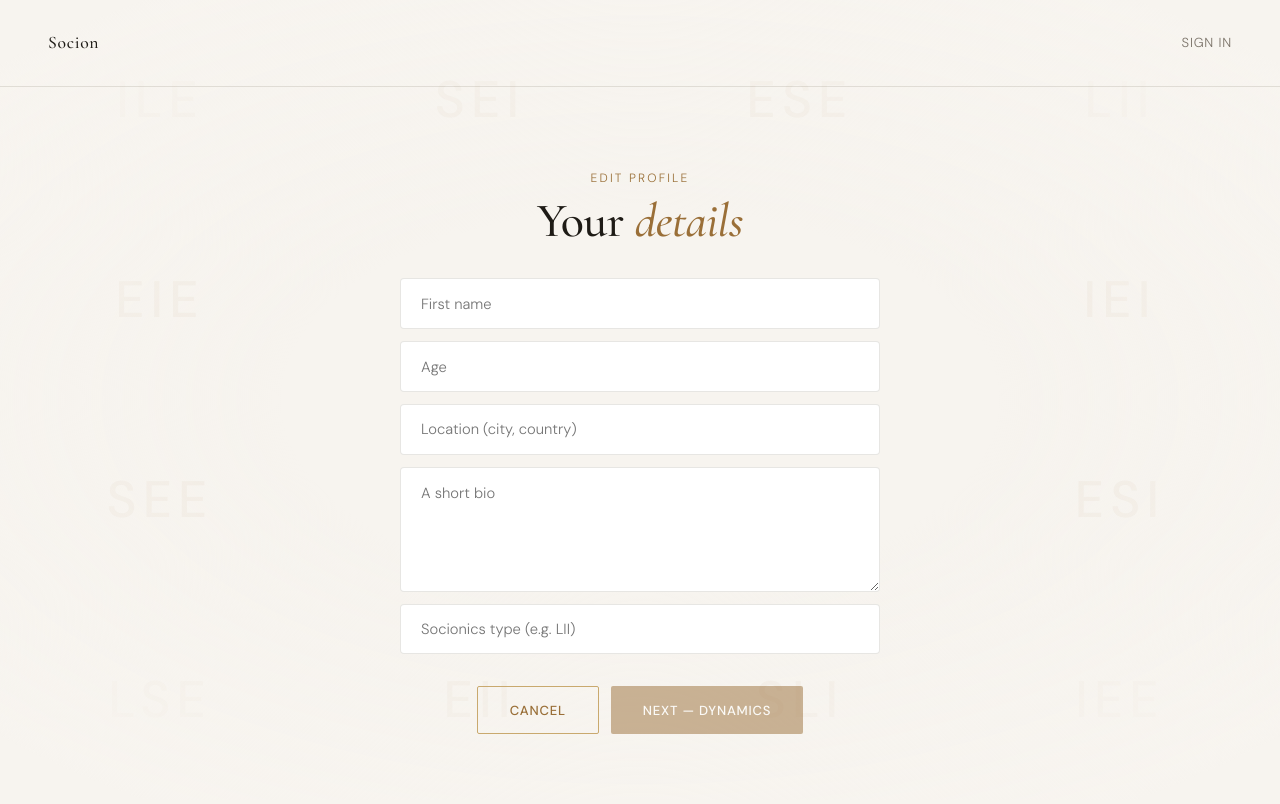
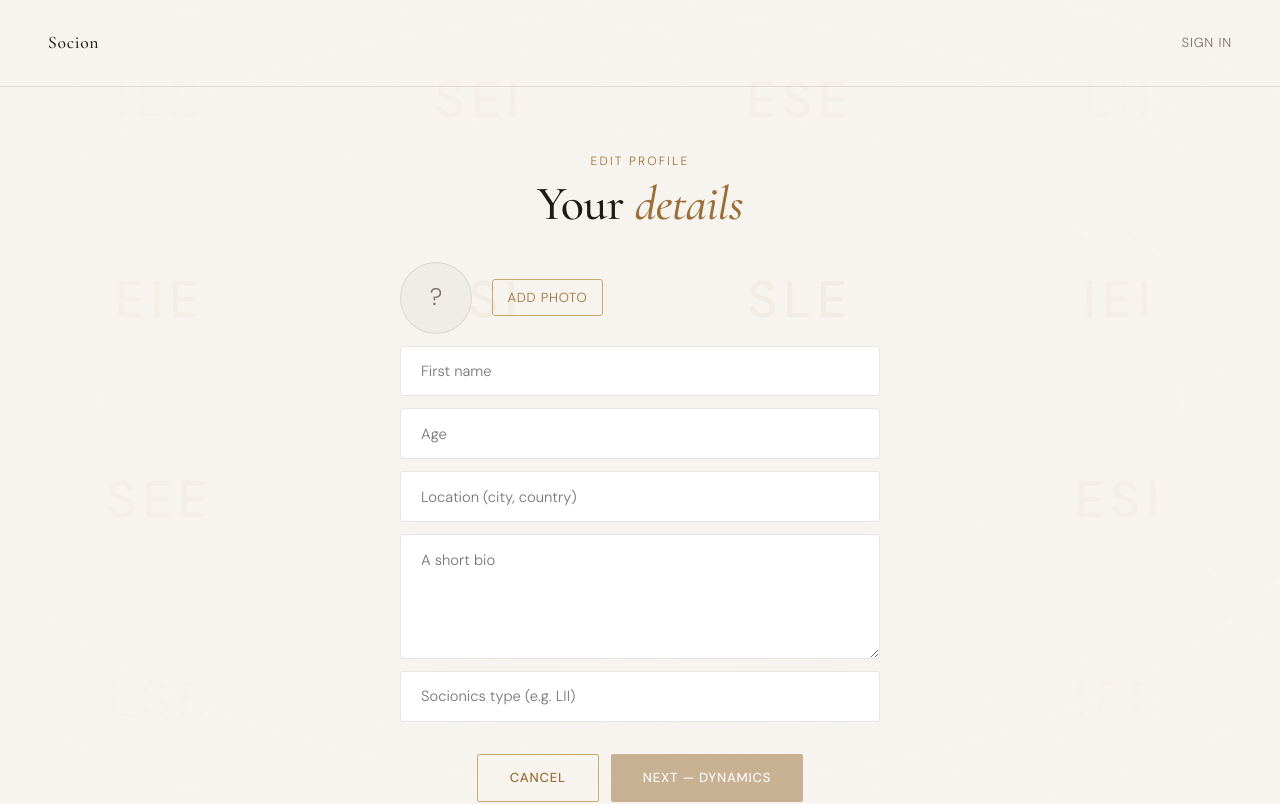
Before and after one commit to sstern42/socionics-match, a React (Vite) app: page /profile/edit in a window 1280 px wide. Shown: the top 804 px of the page. Built offline with nearby package versions, Linux system fonts and the light colour scheme; no server answers.

Commit message:
Add files via upload

```diff
--- a/src/pages/ProfileEdit.jsx
+++ b/src/pages/ProfileEdit.jsx
@@ -3,7 +3,7 @@ import { useNavigate } from 'react-router-dom'
 import Layout from '../components/Layout'
 import RelationPicker from '../components/profile/RelationPicker'
 import { useAuth } from '../lib/AuthContext'
-import { updateProfileData, updateRelationPreferences } from '../lib/profile'
+import { updateProfileData, updateRelationPreferences, uploadAvatar } from '../lib/profile'
 import { TYPES } from '../data/relations'
 
 export default function ProfileEdit() {
@@ -19,6 +19,8 @@ export default function ProfileEdit() {
   const [type, setType] = useState(profile?.type ?? '')
 
   const [relations, setRelations] = useState(profile?.relation_preferences ?? [])
+  const [avatarFile, setAvatarFile] = useState(null)
+  const [avatarPreview, setAvatarPreview] = useState(profile?.avatar_url ?? null)
 
   const [saving, setSaving] = useState(false)
   const [error, setError] = useState(null)
@@ -28,10 +30,15 @@ export default function ProfileEdit() {
     setSaving(true)
     setError(null)
     try {
+      let avatarUrl = undefined
+      if (avatarFile) {
+        avatarUrl = await uploadAvatar(profile.auth_id, avatarFile)
+      }
       await Promise.all([
         updateProfileData(profile.id, {
           profileData: { name, age: parseInt(age), bio, location },
           type: type.toUpperCase(),
+          avatarUrl,
         }),
         updateRelationPreferences(profile.id, relations),
       ])
@@ -42,6 +49,13 @@ export default function ProfileEdit() {
     } finally {
       setSaving(false)
     }
+  }
+
+  function handleFileChange(e) {
+    const file = e.target.files?.[0]
+    if (!file) return
+    setAvatarFile(file)
+    setAvatarPreview(URL.createObjectURL(file))
   }
 
   const typeValid = TYPES.includes(type.toUpperCase())
@@ -59,6 +73,40 @@ export default function ProfileEdit() {
             </div>
 
             <div style={{ display: 'flex', flexDirection: 'column', gap: '0.75rem' }}>
+              <div style={{ display: 'flex', alignItems: 'center', gap: '1.25rem' }}>
+                <div style={{
+                  width: 72, height: 72, borderRadius: '50%',
+                  background: 'var(--bg-secondary, #f0ede6)',
+                  border: '1px solid var(--border)',
+                  overflow: 'hidden', flexShrink: 0,
+                  display: 'flex', alignItems: 'center', justifyContent: 'center',
+                }}>
+                  {avatarPreview
+                    ? <img src={avatarPreview} alt="Avatar" style={{ width: '100%', height: '100%', objectFit: 'cover' }} />
+                    : <span style={{ fontSize: '1.5rem', color: 'var(--muted)' }}>{name ? name[0].toUpperCase() : '?'}</span>
+                  }
+                </div>
+                <div>
+                  <label style={{
+                    display: 'inline-block', cursor: 'pointer',
+                    fontSize: '0.82rem', letterSpacing: '0.06em', textTransform: 'uppercase',
+                    color: 'var(--accent)', border: '1px solid var(--accent-lt)',
+                    padding: '0.4rem 0.9rem', borderRadius: 3,
+                  }}>
+                    {avatarPreview ? 'Change photo' : 'Add photo'}
+                    <input
+                      type="file" accept="image/*" onChange={handleFileChange}
+                      style={{ display: 'none' }}
+                    />
+                  </label>
+                  {avatarPreview && (
+                    <button type="button" onClick={() => { setAvatarFile(null); setAvatarPreview(null) }}
+                      style={{ marginLeft: '0.75rem', background: 'none', border: 'none', cursor: 'pointer', fontSize: '0.78rem', color: 'var(--muted)' }}>
+                      Remove
+                    </button>
+                  )}
+                </div>
+              </div>
               <input
                 className="input-standalone"
                 placeholder="First name"
```
